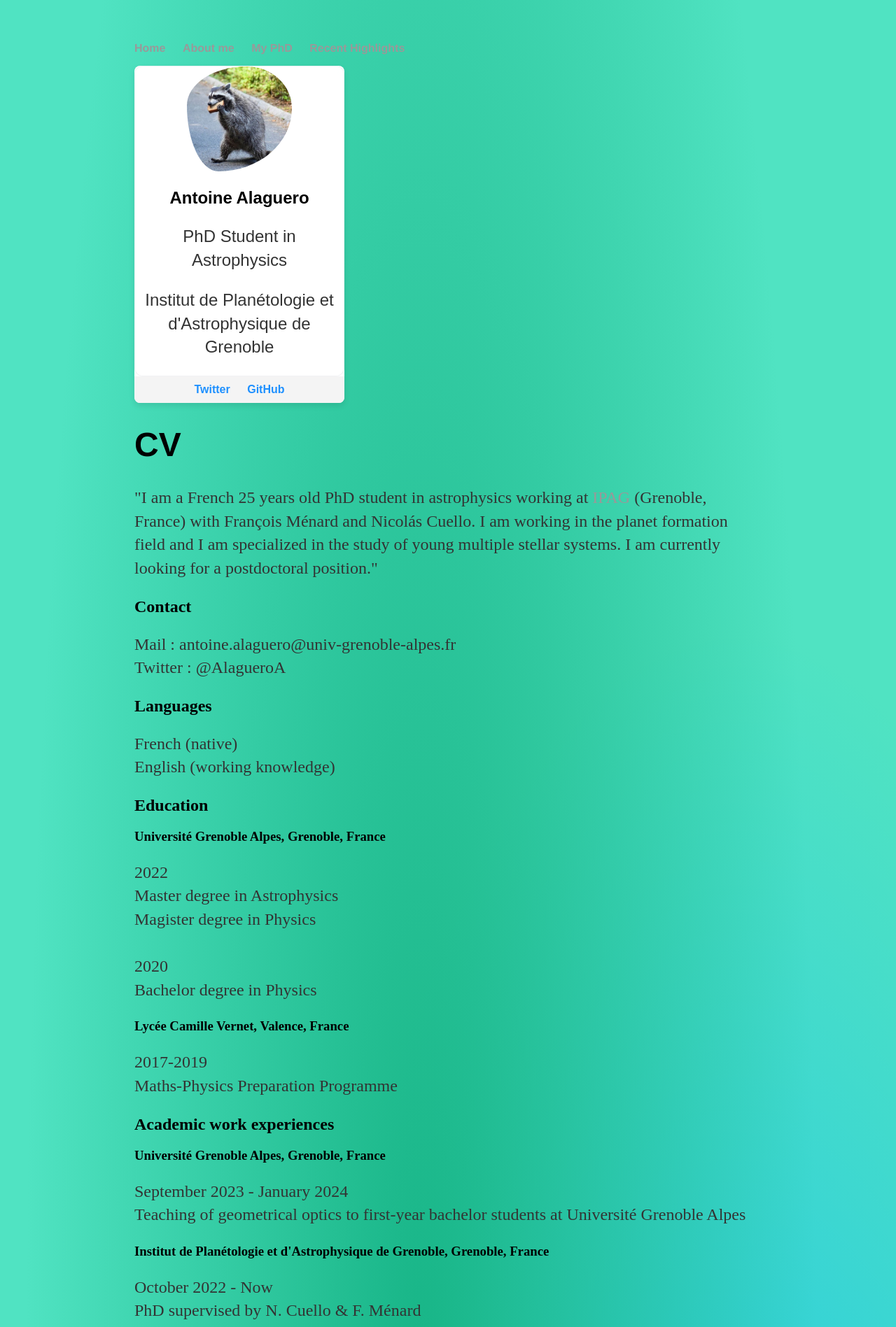
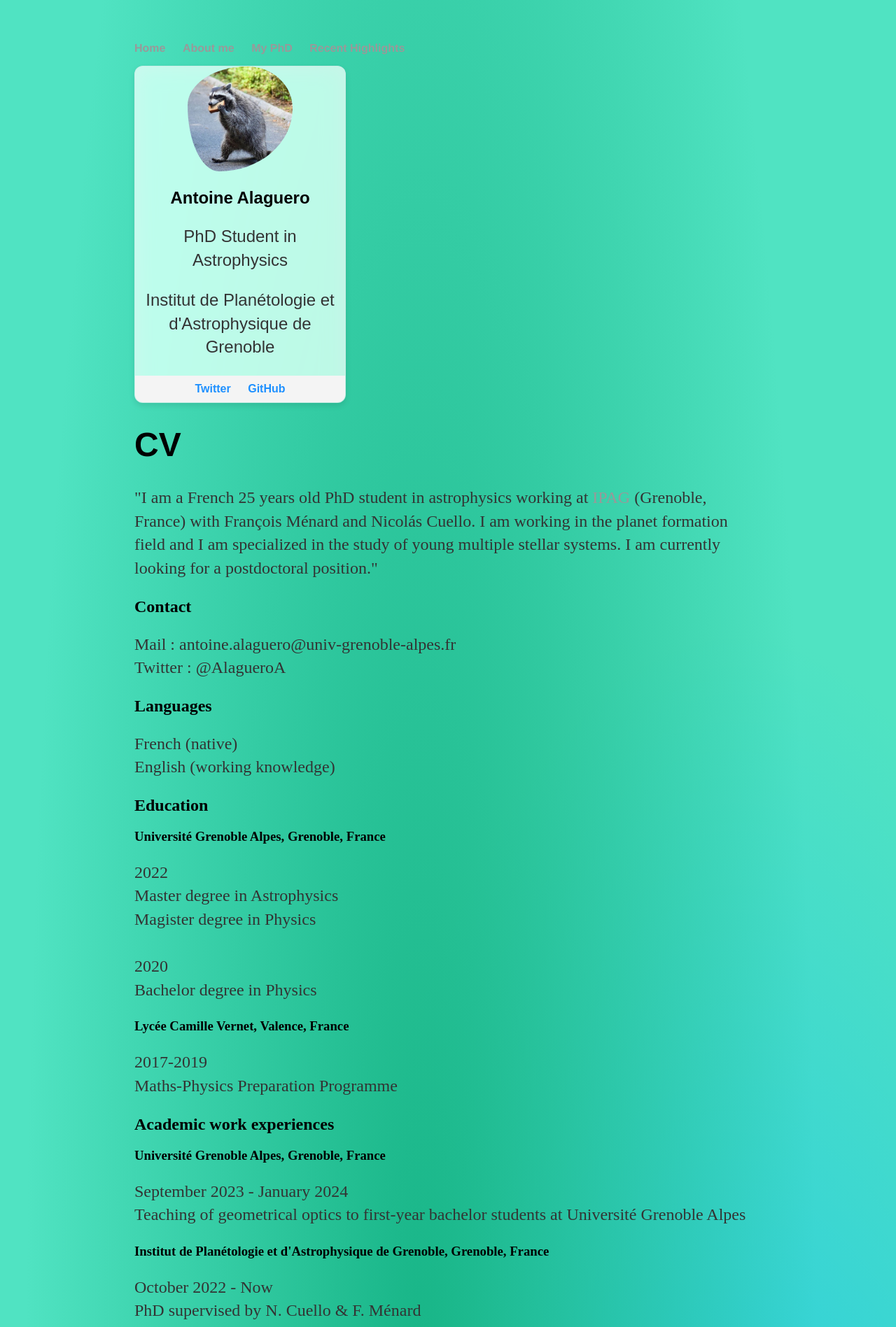
Before and after one commit to AlagueroA/AlagueroA.github.io, a Jekyll site: the page built from about/index.html, in a window 1280 px wide. Shown: the top 1897 px of the page at 70% size. Built offline with Jekyll 4.4.1, drawn with Linux system fonts in a browser that asks for light colours.

Commit message:
profilecard

```diff
--- a/_includes/profilecard.html
+++ b/_includes/profilecard.html
@@ -1,12 +1,10 @@
 <div class="profile-card">
-    <div class="card">
-        <div class="profile-card-header">
-            <img src="{{ '/assets/images/raccoonbread.jpeg' | relative_url }}" alt="Profile Image">
-        </div>
-        <h2 align="center">Antoine Alaguero</h2>
-        <p align="center">PhD Student in Astrophysics</p>
-        <p align="center">Institut de Planétologie et d'Astrophysique de Grenoble</p>
+    <div class="profile-card-header">
+        <img src="{{ '/assets/images/raccoonbread.jpeg' | relative_url }}" alt="Profile Image">
     </div>
+    <h2 align="center">Antoine Alaguero</h2>
+    <p align="center">PhD Student in Astrophysics</p>
+    <p align="center">Institut de Planétologie et d'Astrophysique de Grenoble</p>
     <div class="profile-card-footer">
         <a href="https://twitter.com/alagueroa" target="_blank">Twitter</a>
         <a href="https://github.com/alagueroa" target="_blank">GitHub</a>
--- a/css/main.css
+++ b/css/main.css
@@ -49,18 +49,13 @@ ul.posts li {
 
 
 /* Profile card */
-.card {
+.profile-card {
     backdrop-filter: blur(16px) saturate(181%);
     -webkit-backdrop-filter: blur(16px) saturate(181%);
+    width: 300px;
     background-color: rgba(255, 255, 255, 0.74);
     border-radius: 12px;
     border: 1px solid rgba(209, 213, 219, 0.3);
-}
-
-.profile-card {
-    width: 300px;
-    background-color: #fff;
-    border-radius: 8px;
     box-shadow: 0 4px 8px rgba(0, 0, 0, 0.1);
     text-align: center;
     font-family: Arial, sans-serif;
```
